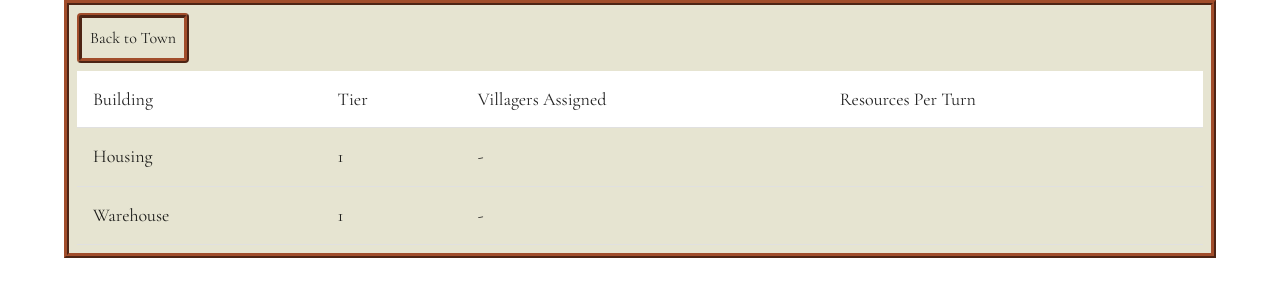
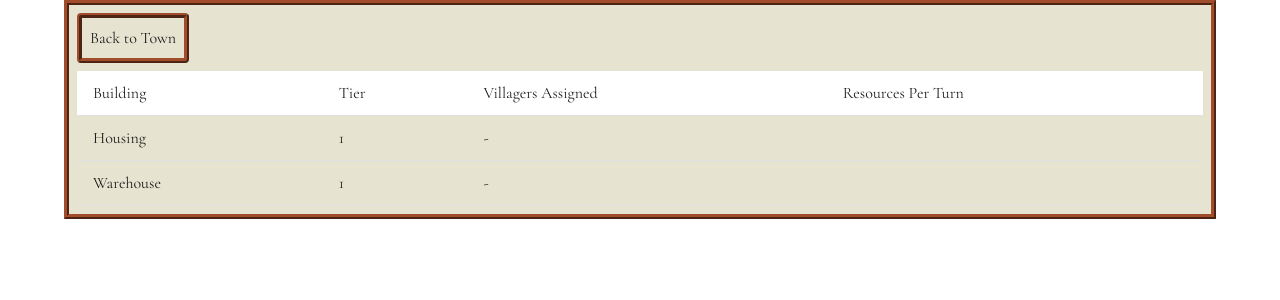
Before and after one commit to nlanky/pale-pass-2, a React (Vite) app: page /pale-pass-2/resources in a window 1280 px wide. Shown: the top 300 px of the page. Built offline with nearby package versions, Linux system fonts and the light colour scheme.

Commit message:
Tidy up resource view table

```diff
--- a/src/features/resource/components/ResourceView.tsx
+++ b/src/features/resource/components/ResourceView.tsx
@@ -29,6 +29,7 @@ import { BUILDING_ID_TO_BUILDING } from "features/building/constants";
 import {
   type Resource,
   RESOURCE_TO_IMAGE,
+  RESOURCE_VIEW_ROW_HEIGHT,
 } from "features/resource/constants";
 // Hooks
 import { useAppSelector } from "features/redux/hooks";
@@ -62,17 +63,24 @@ const ResourceViewRow: FC<ResourceViewRowProps> = ({
   const building = BUILDING_ID_TO_BUILDING[buildingId];
 
   return (
-    <TableRow>
-      <TableCell>{building.name}</TableCell>
-      <TableCell>{tier || "-"}</TableCell>
+    <TableRow sx={{ height: RESOURCE_VIEW_ROW_HEIGHT }}>
       <TableCell>
-        {assignedVillagerIds.length === 0 && "-"}
+        <Typography variant="body1">{building.name}</Typography>
+      </TableCell>
+      <TableCell>
+        <Typography variant="body1">{tier || "-"}</Typography>
+      </TableCell>
+      <TableCell>
+        {assignedVillagerIds.length === 0 && (
+          <Typography variant="body1">-</Typography>
+        )}
         {assignedVillagerIds.length !== 0 && (
           <Grid container spacing={1}>
             {assignedVillagerIds.map((villagerId) => (
               <Grid item key={villagerId}>
                 <VillagerAvatar
                   villagerId={villagerId}
+                  size={32}
                   canDrag={false}
                   hasBorder={false}
                 />
@@ -152,13 +160,25 @@ export const ResourceView = () => {
       >
         <Button onClick={onBack}>Back to Town</Button>
         <TableContainer sx={{ mt: 1 }}>
-          <Table stickyHeader>
+          <Table size="small" stickyHeader>
             <TableHead>
-              <TableRow>
-                <TableCell>Building</TableCell>
-                <TableCell>Tier</TableCell>
-                <TableCell>Villagers Assigned</TableCell>
-                <TableCell>Resources Per Turn</TableCell>
+              <TableRow sx={{ height: RESOURCE_VIEW_ROW_HEIGHT }}>
+                <TableCell>
+                  <Typography variant="body1">Building</Typography>
+                </TableCell>
+                <TableCell>
+                  <Typography variant="body1">Tier</Typography>
+                </TableCell>
+                <TableCell>
+                  <Typography variant="body1">
+                    Villagers Assigned
+                  </Typography>
+                </TableCell>
+                <TableCell>
+                  <Typography variant="body1">
+                    Resources Per Turn
+                  </Typography>
+                </TableCell>
               </TableRow>
             </TableHead>
             <TableBody>
--- a/src/features/resource/constants.ts
+++ b/src/features/resource/constants.ts
@@ -90,3 +90,5 @@ export const RESOURCE_TO_TRADE_RATES: Record<Resource, Resources> = {
     Amethyst: 1,
   },
 };
+
+export const RESOURCE_VIEW_ROW_HEIGHT = 45;
```
